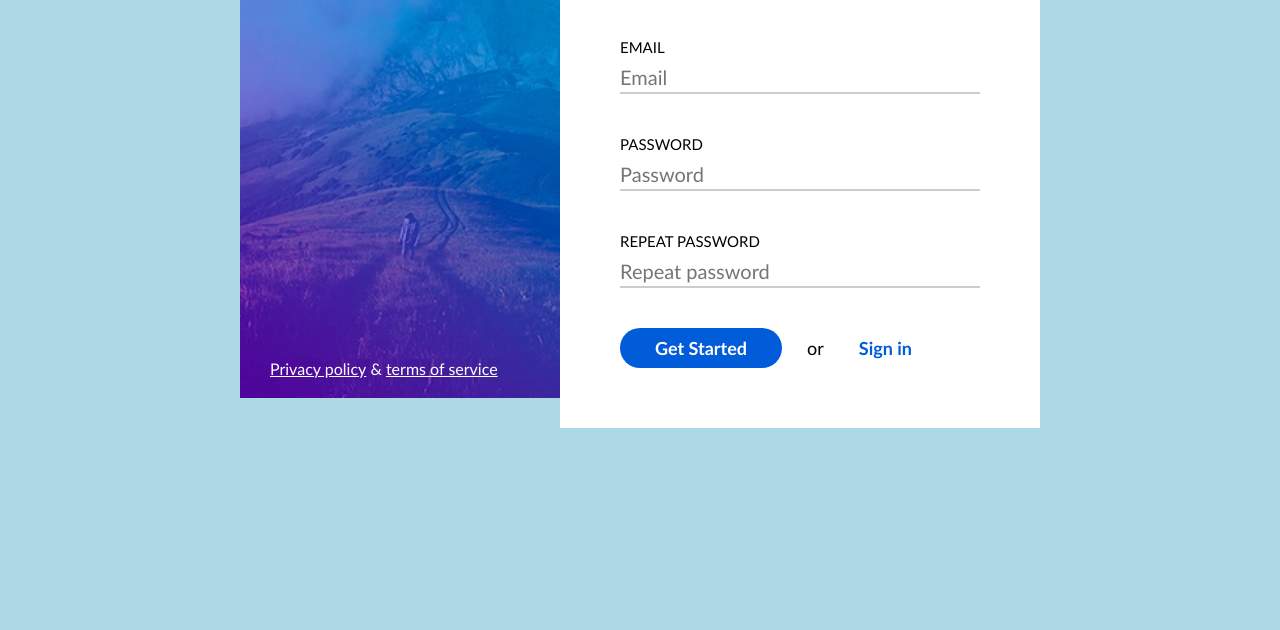
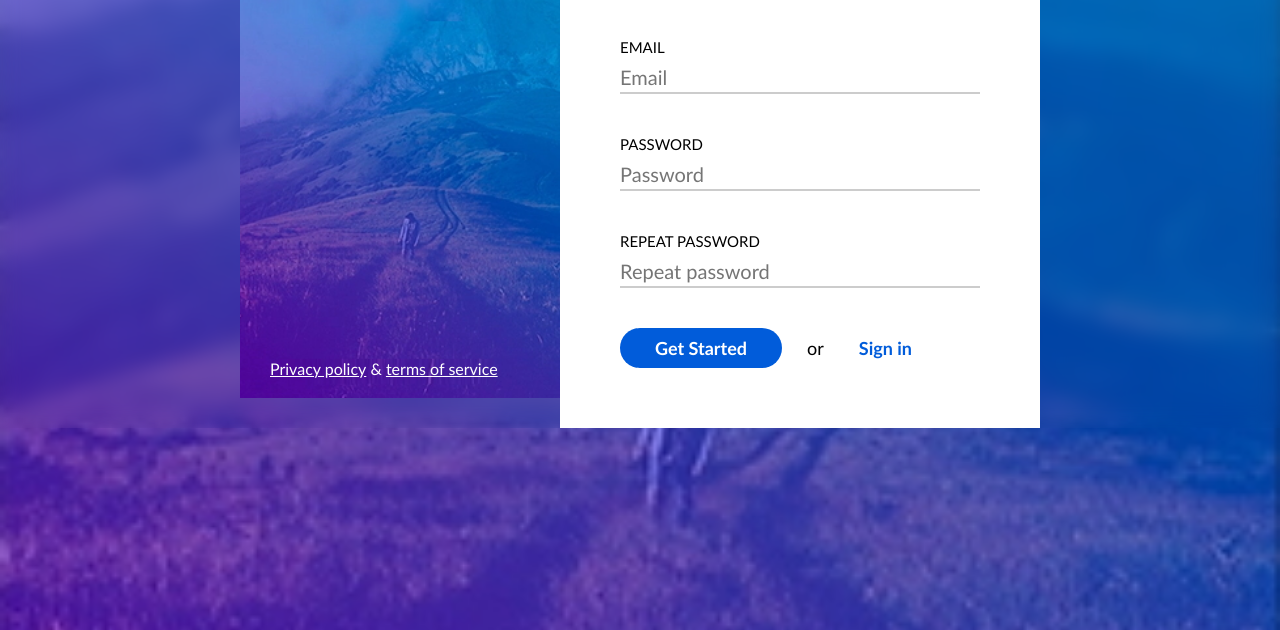
Before and after one commit to eBalciunaite/4-Sign_up, a plain HTML site: page index.html in a window 1280 px wide. Shown: the part 170-800 px from the top of the page. Drawn offline with Linux system fonts and the light colour scheme.

Commit message:
added background

```diff
--- a/css/style.css
+++ b/css/style.css
@@ -8,7 +8,11 @@ body * {
 }
 
 body {
-    background-color: lightblue;
+    background-image: url(../img/hill.jpg);
+    background-position: center;
+    backdrop-filter: blur(10px);
+    background-repeat: no-repeat;
+    background-size: cover;
 }
 
 .container {
```
